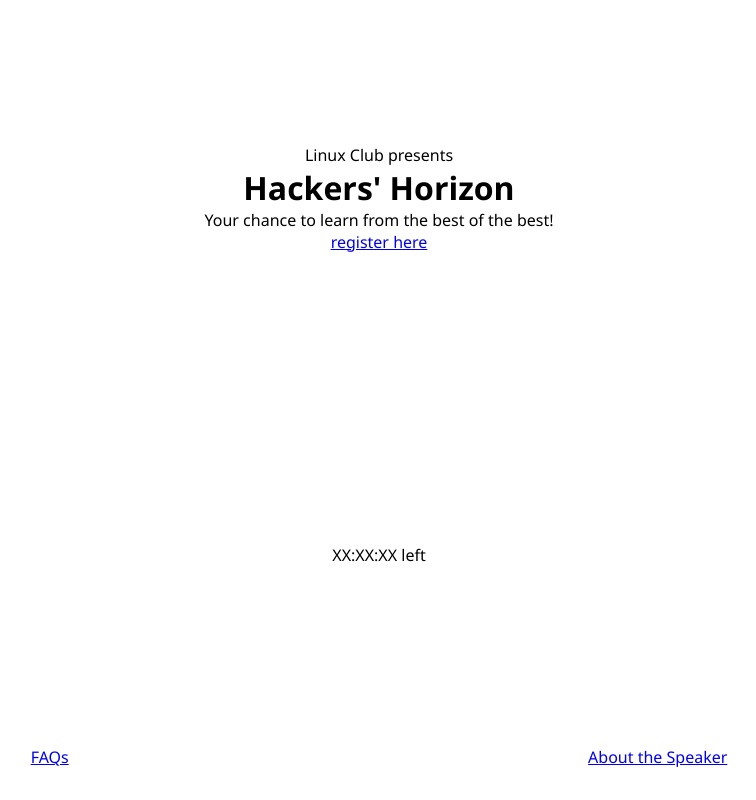
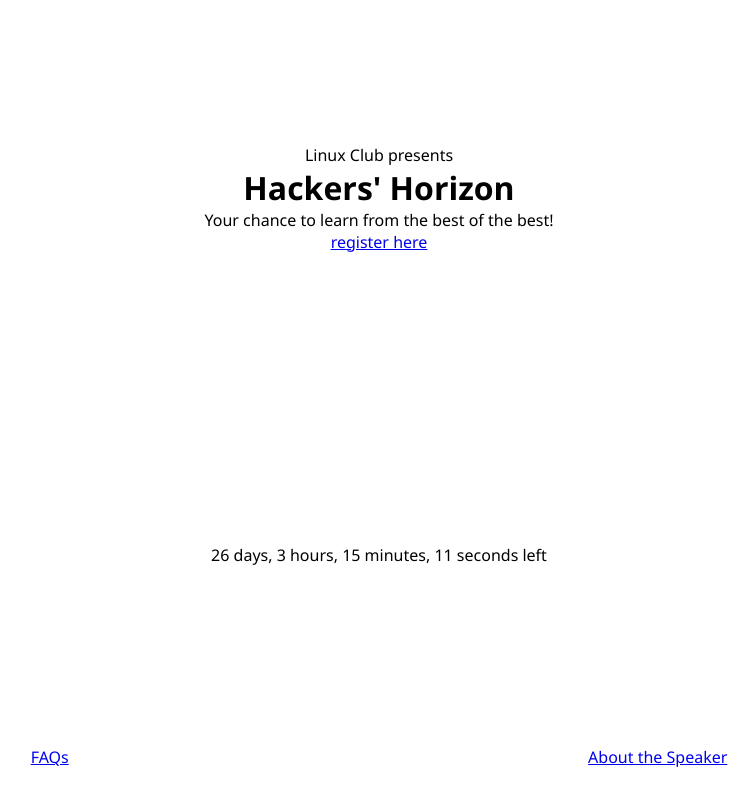
Before and after one commit to lugvitc/hackers-horizon, a plain HTML site: page src/index.html in a window 1280 px wide. Shown: the top 800 px of the page, without its empty margins (261-1017 px from the left). Drawn offline with Linux system fonts and the light colour scheme.

Commit message:
added basic countdown timer

```diff
--- a/src/index.html
+++ b/src/index.html
@@ -7,6 +7,7 @@
         <title>Document</title>
         <link rel="stylesheet" href="style.css" />
         <script defer src="script.js"></script>
+        <script defer src="timer.js"></script>
     </head>
     <body>
         <header>
@@ -19,7 +20,7 @@
                 </div>
             </div>
 
-            <div id="countdown">XX:XX:XX left</div>
+            <div id="countdown"><span id="timer"></span> left</div>
             <nav id="navbar">
                 <a href="#faqs">FAQs</a>
                 <a href="#speaker">About the Speaker</a>
--- a/src/script.js
+++ b/src/script.js
@@ -1 +1,3 @@
 console.log("hacker's horizon");
+
+const id = id => document.getElementById(id);
--- /dev/null
+++ b/src/timer.js
@@ -0,0 +1,19 @@
+const eventDate = new Date(2023, 1, 12, 9);
+
+const msToTime = ms => {
+    const s = Math.floor(ms / 1000);
+    const secondsLeft = s % 60;
+    const minutesLeft = Math.floor((s % (60 * 60)) / 60);
+    const hoursLeft = Math.floor((s % (24 * 60 * 60)) / (60 * 60));
+    const daysLeft = Math.floor(s / (24 * 60 * 60));
+    return { secondsLeft, minutesLeft, hoursLeft, daysLeft };
+};
+
+const timer = id('timer');
+setInterval(() => {
+    const today = new Date();
+    const timeLeft = eventDate.getTime() - today.getTime();
+    const { secondsLeft, minutesLeft, hoursLeft, daysLeft } =
+        msToTime(timeLeft);
+    timer.innerHTML = `${daysLeft} days, ${hoursLeft} hours, ${minutesLeft} minutes, ${secondsLeft} seconds`;
+}, 1000);
```
